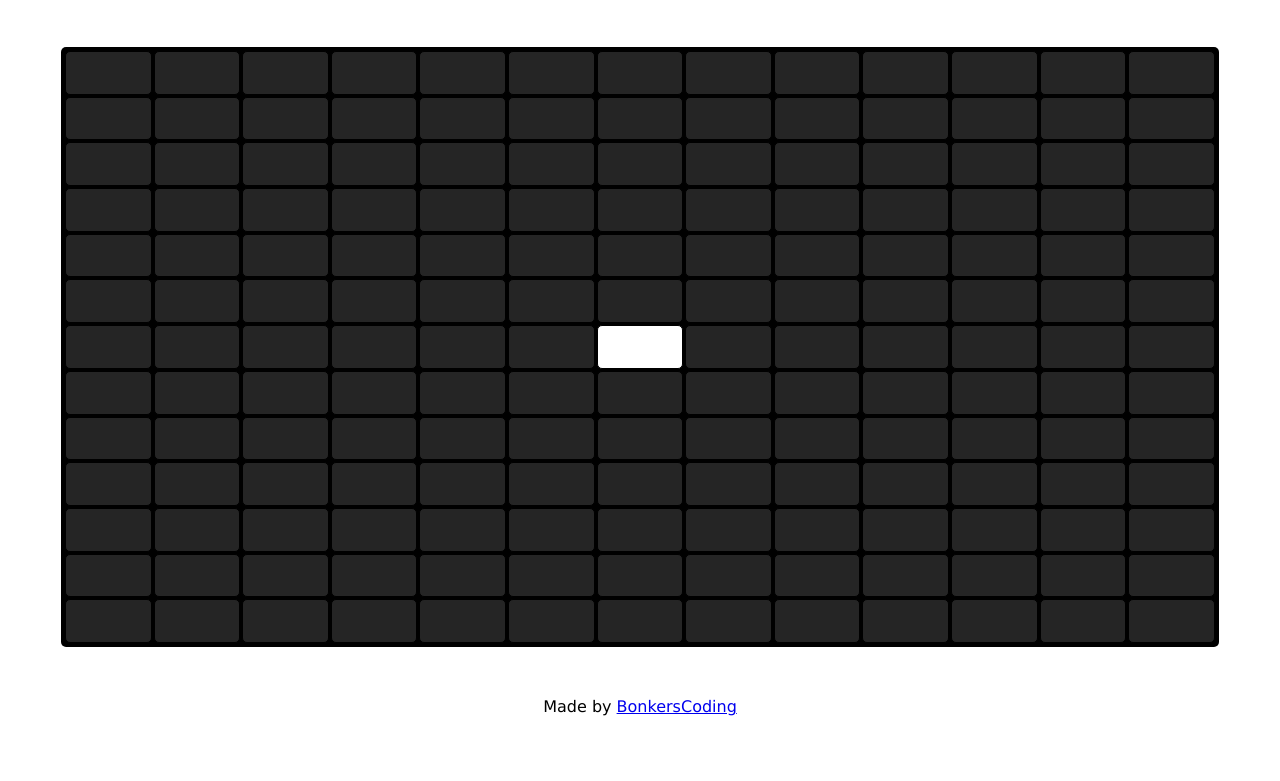
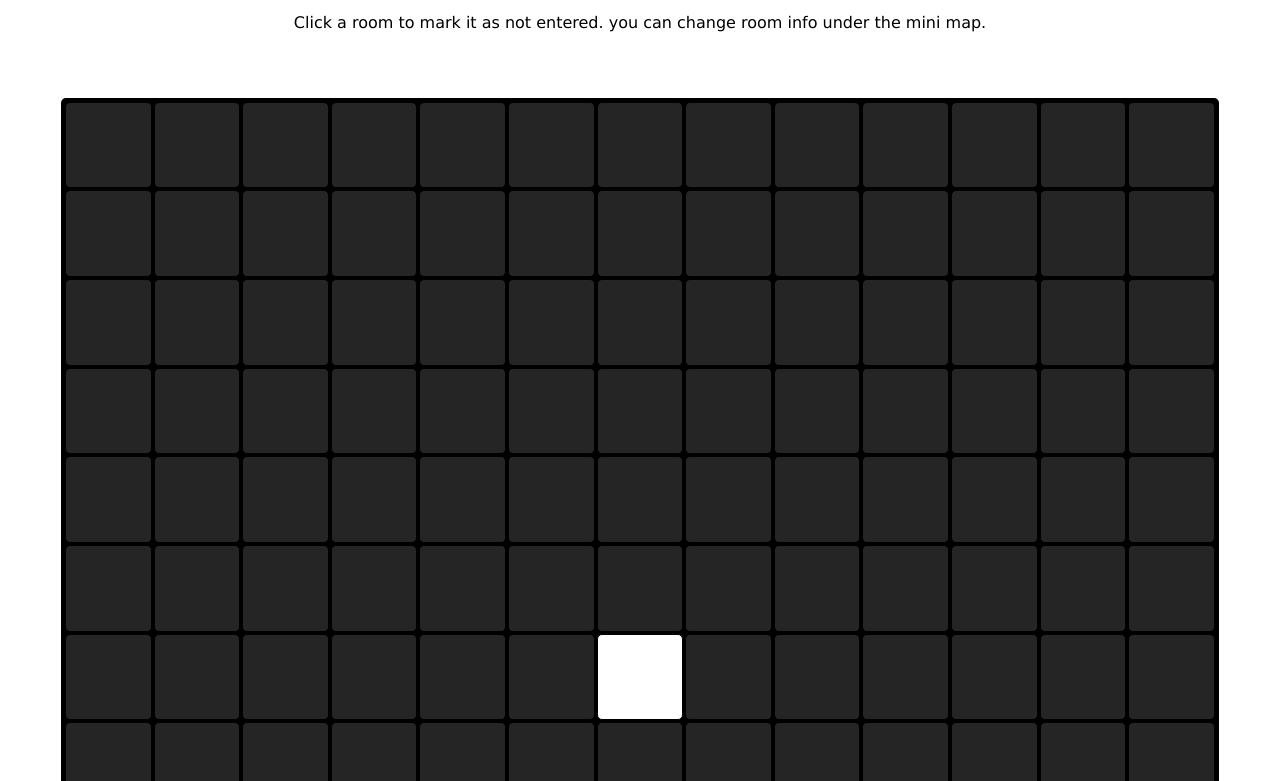
Before and after one commit to BonkersCoding/boi-assistant, a plain HTML site: page index.html in a window 1280 px wide. Shown: the part 84-865 px from the top of the page. Before the commit the page ends 800 px from the top, so only its background shows below. Drawn offline with Linux system fonts and the light colour scheme.

Commit message:
Add instructions

```diff
--- a/index.html
+++ b/index.html
@@ -11,6 +11,7 @@
         <h1>CURSE OF THE LOST ASSISTANT</h1>
         <div class="options"></div>
     </header>
+    <p>Click a room to mark it as not entered. you can change room info under the mini map.</p>
     <div class="container"></div>
     <div class="footer">Made by <a href="https://github.com/BonkersCoding">BonkersCoding</a> </div>
 <script src="javascript.js"></script>
--- a/style.css
+++ b/style.css
@@ -13,9 +13,9 @@ body {
 .container {
     display: flex;
     flex-direction: column;
-    height: 90vw;
     width: 90vw;
-    flex-shrink: 1;
+    aspect-ratio: 1 / 1;
+    flex-shrink: 0.5;
     margin: 50px 10px;
     padding: 3px;
     border-radius: 5px;
@@ -40,7 +40,6 @@ body {
 }
 
 
-
 .entered {
     background-color: rgb(255, 255, 255);
 }
```
